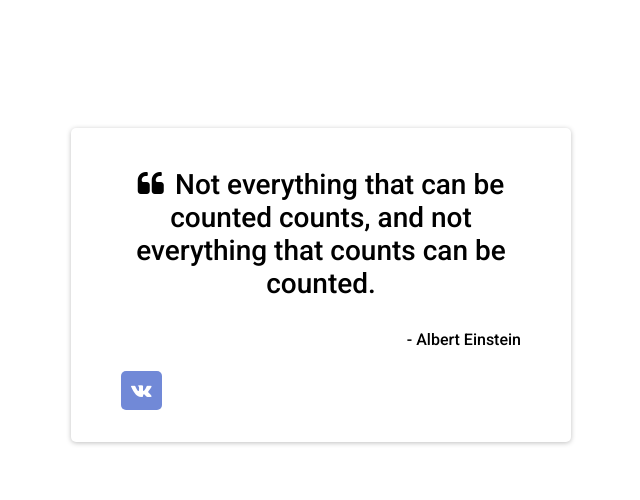
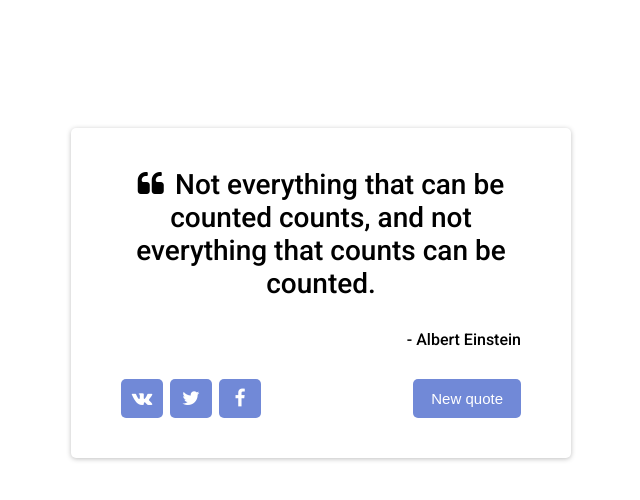
Before and after one commit to Elshad98/random-quotes, a React (Create React App) app: page / in a window 1280 px wide. Shown: the top 500 px of the page, without its empty margins (319-959 px from the left). Built offline with nearby package versions, Linux system fonts and the light colour scheme.

Commit message:
Changed App.css file

```diff
--- a/src/App.js
+++ b/src/App.js
@@ -10,7 +10,10 @@ class App extends React.Component {
             </div>
             <div className="quote-author">- Albert Einstein</div>
             <div className="buttons">
-                <a href="#"><i className="fa fa-vk" aria-hidden="true"></i></a>
+                <a href="#" className="icon vk" target="_blank"><i className="fa fa-vk" aria-hidden="true"></i></a>
+                <a href="#" className="icon twitter" target="_blank"><i className="fa fa-twitter" aria-hidden="true"></i></a>
+                <a href="#" className="icon facebook" target="_blank"><i className="fa fa-facebook" aria-hidden="true"></i></a>
+                <button href="#" className="new-quote">New quote</button>
             </div>
       </main>
     );
--- a/src/styles/App.css
+++ b/src/styles/App.css
@@ -1,5 +1,5 @@
 .quote-box {
-display: block;
+display: table;
 background: #fff;
 width: 500px;
 margin: 10% auto auto auto;
@@ -26,12 +26,26 @@ text-align: right;
 display: block;
 margin-top: 30px;
 }
-.buttons a {
+.icon {
+float: left;
+padding: 0px;
+padding-top: 8px;
 text-align: center;
 font-size: 1.2em;
-margin-right: 5px;
-padding: 8px 10px;
+margin-right: 7px;
+height: 39px;
+width: 42px;
 border-radius: 5px;
 color: #fff;
 background: #7189D7;
 }
+.new-quote {
+padding: 11px 18px;
+border-radius: 5px;
+font-size: 15px;
+color: #fff;
+border: none;
+font-weight: 500;
+float: right;
+background: #7189D7;
+}
```
Also changed, not shown: src/styles/index.css (line endings or trailing spaces).
